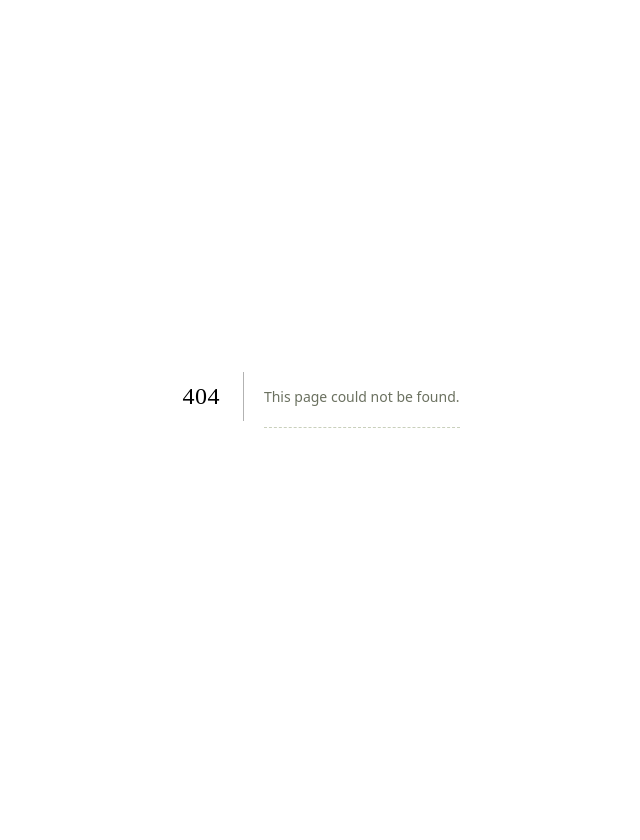
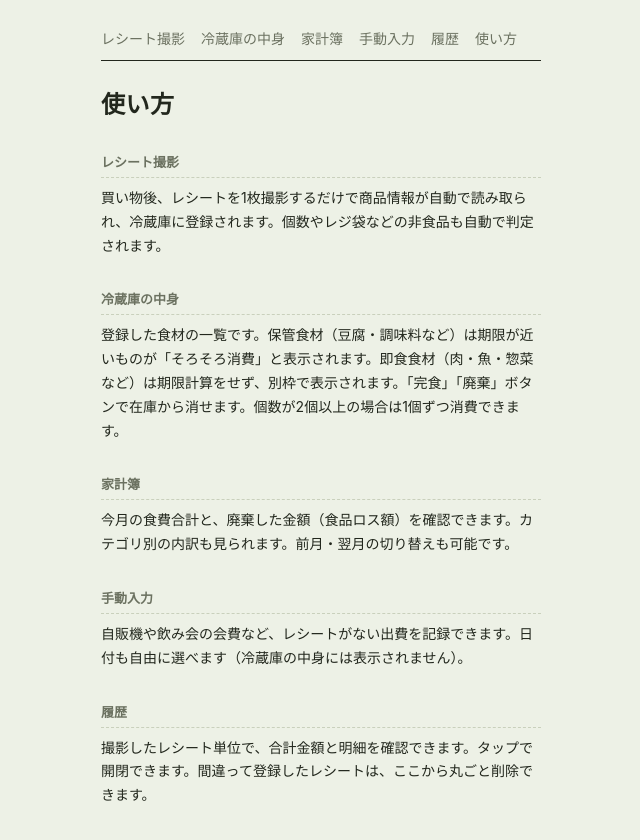
Before and after one commit to chikuwa129/reizouko, a Next.js app: page /help in a window 1280 px wide. Before the commit this address had no page. Shown: the top 840 px of the page, without its empty margins (319-959 px from the left). Before the commit the page ends 800 px from the top, so only its background shows below. Built offline with nearby package versions, Linux system fonts and the light colour scheme.

Commit message:
使い方ページを追加

```diff
--- a/app/components/Nav.tsx
+++ b/app/components/Nav.tsx
@@ -8,6 +8,7 @@ export default function Nav() {
       <Link href="/budget">家計簿</Link>
       <Link href="/manual">手動入力</Link>
       <Link href="/receipts">履歴</Link>
+      <Link href="/help">使い方</Link>
     </nav>
   );
 }
--- a/app/globals.css
+++ b/app/globals.css
@@ -259,3 +259,11 @@ h2 {
   justify-content: space-between;
   padding: 4px 0;
 }
+
+
+.help-text {
+  font-size: 14px;
+  line-height: 1.7;
+  color: var(--ink);
+  margin: 0 0 8px;
+}
--- /dev/null
+++ b/app/help/page.tsx
@@ -0,0 +1,35 @@
+import Nav from "../components/Nav";
+
+export default function HelpPage() {
+  return (
+    <main className="page">
+      <Nav />
+      <h1>使い方</h1>
+
+      <h2>レシート撮影</h2>
+      <p className="help-text">
+        買い物後、レシートを1枚撮影するだけで商品情報が自動で読み取られ、冷蔵庫に登録されます。個数やレジ袋などの非食品も自動で判定されます。
+      </p>
+
+      <h2>冷蔵庫の中身</h2>
+      <p className="help-text">
+        登録した食材の一覧です。保管食材（豆腐・調味料など）は期限が近いものが「そろそろ消費」と表示されます。即食食材（肉・魚・惣菜など）は期限計算をせず、別枠で表示されます。「完食」「廃棄」ボタンで在庫から消せます。個数が2個以上の場合は1個ずつ消費できます。
+      </p>
+
+      <h2>家計簿</h2>
+      <p className="help-text">
+        今月の食費合計と、廃棄した金額（食品ロス額）を確認できます。カテゴリ別の内訳も見られます。前月・翌月の切り替えも可能です。
+      </p>
+
+      <h2>手動入力</h2>
+      <p className="help-text">
+        自販機や飲み会の会費など、レシートがない出費を記録できます。日付も自由に選べます（冷蔵庫の中身には表示されません）。
+      </p>
+
+      <h2>履歴</h2>
+      <p className="help-text">
+        撮影したレシート単位で、合計金額と明細を確認できます。タップで開閉できます。間違って登録したレシートは、ここから丸ごと削除できます。
+      </p>
+    </main>
+  );
+}
```
